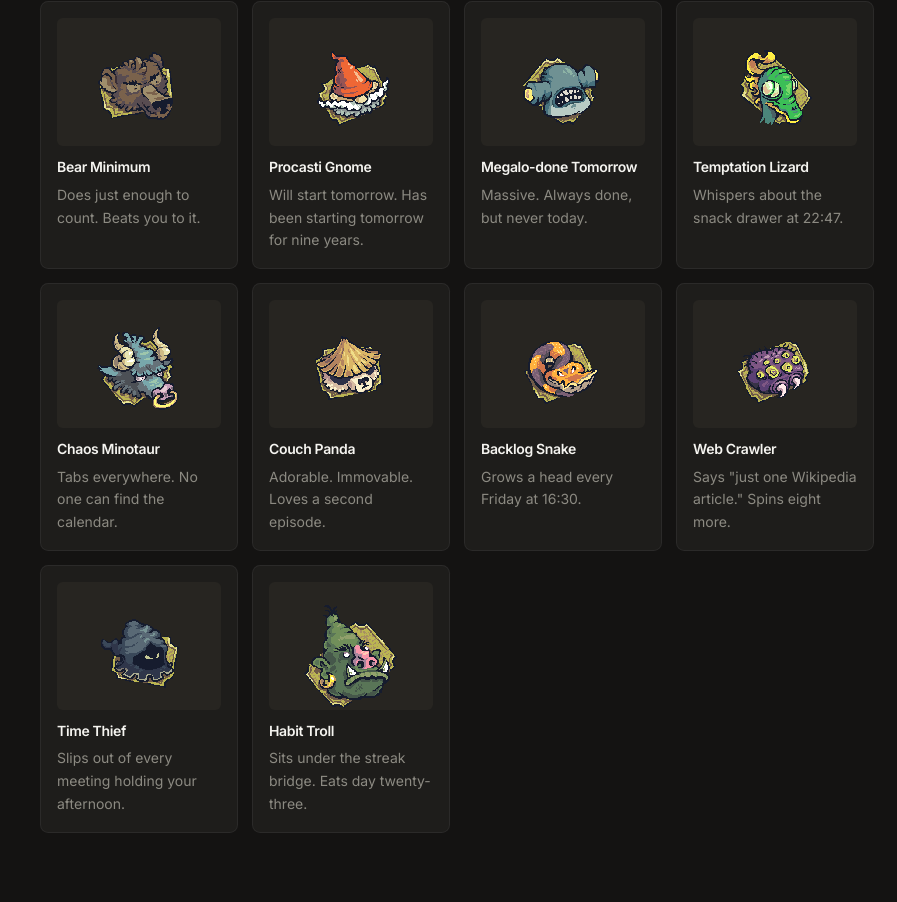
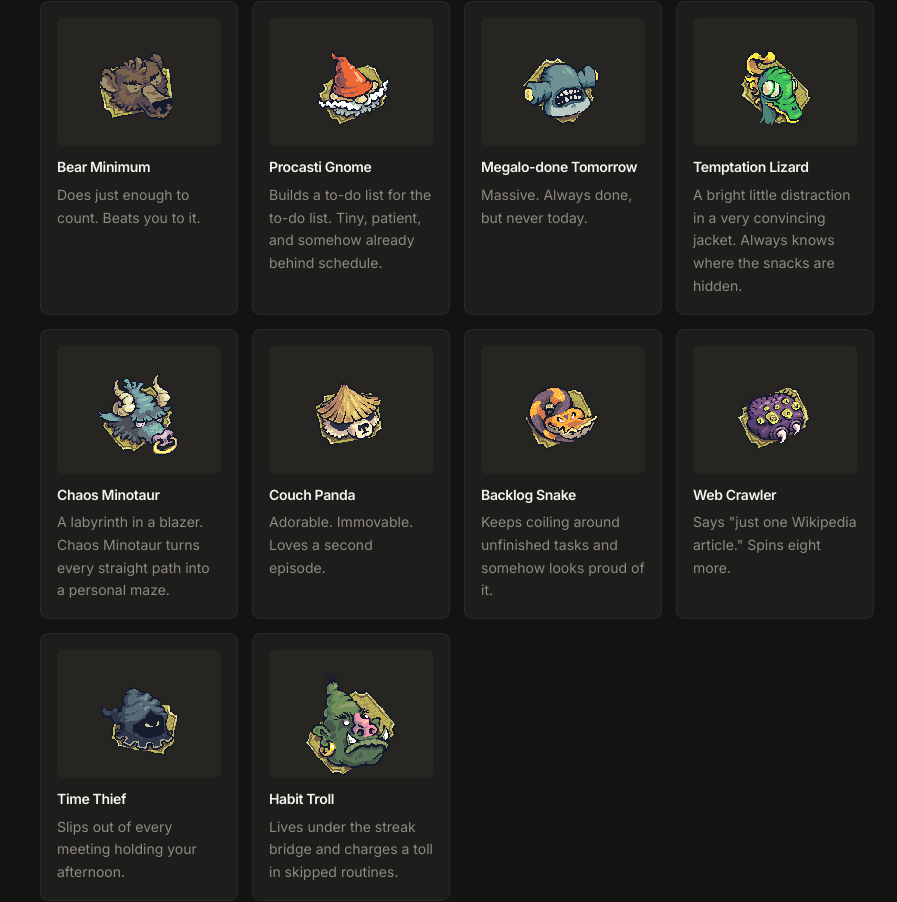
Before and after one commit to joshuademarco/sopra-fs26-group-08-client, a Next.js app: page / in a window 1280 px wide. Shown: the part 3139-4041 px from the top of the page, without its empty margins (383-1280 px from the left). Built offline with nearby package versions, Linux system fonts and the light colour scheme; no server answers.

Commit message:
improved blurbs for bosses

```diff
--- a/app/page.tsx
+++ b/app/page.tsx
@@ -40,7 +40,7 @@ const bosses: {
     img: '/characters/bosses/gnome/avatar.png',
     lvl: 8,
     hp: 280,
-    blurb: 'Will start tomorrow. Has been starting tomorrow for nine years.',
+    blurb: 'Builds a to-do list for the to-do list. Tiny, patient, and somehow already behind schedule.',
   },
   {
     name: 'Megalo-done Tomorrow',
@@ -54,14 +54,14 @@ const bosses: {
     img: '/characters/bosses/lizard/avatar.png',
     lvl: 9,
     hp: 310,
-    blurb: 'Whispers about the snack drawer at 22:47.',
+    blurb: 'A bright little distraction in a very convincing jacket. Always knows where the snacks are hidden.',
   },
   {
     name: 'Chaos Minotaur',
     img: '/characters/bosses/minotaur/avatar.png',
     lvl: 17,
     hp: 720,
-    blurb: 'Tabs everywhere. No one can find the calendar.',
+    blurb: 'A labyrinth in a blazer. Chaos Minotaur turns every straight path into a personal maze.',
   },
   {
     name: 'Couch Panda',
@@ -75,7 +75,7 @@ const bosses: {
     img: '/characters/bosses/snake/avatar.png',
     lvl: 13,
     hp: 460,
-    blurb: 'Grows a head every Friday at 16:30.',
+    blurb: 'Keeps coiling around unfinished tasks and somehow looks proud of it.',
   },
   {
     name: 'Web Crawler',
@@ -96,7 +96,7 @@ const bosses: {
     img: '/characters/bosses/troll/avatar.png',
     lvl: 20,
     hp: 900,
-    blurb: 'Sits under the streak bridge. Eats day twenty-three.',
+    blurb: 'Lives under the streak bridge and charges a toll in skipped routines.',
   },
 ]
 
```
